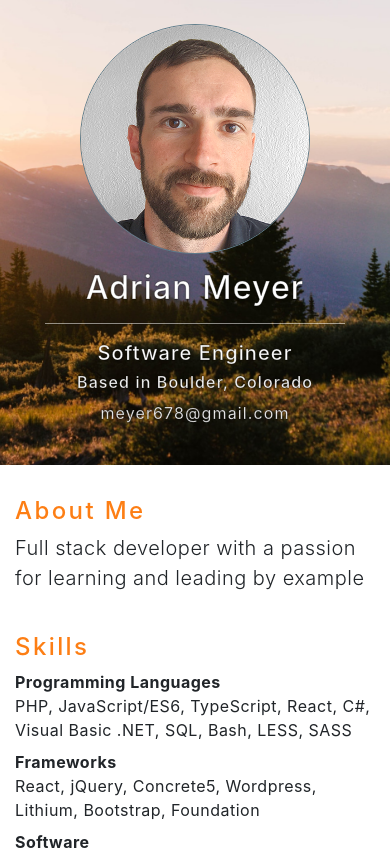
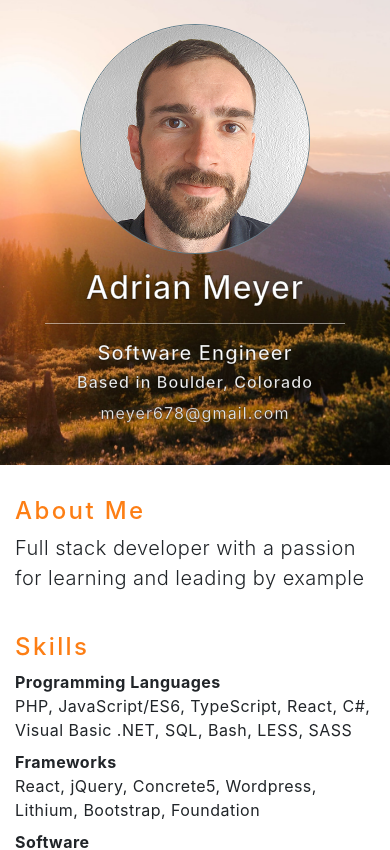
Before and after one commit to meyer678/resume, a React (Create React App) app: page / in a window 390 px wide. Shown: the top 850 px of the page. Built offline with nearby package versions, Linux system fonts and the light colour scheme.

Commit message:
Tuning header background position for mobile

```diff
--- a/src/index.css
+++ b/src/index.css
@@ -24,6 +24,11 @@ header {
 	text-shadow: 0px 1px 3px rgba(0,0,0,.3);
 }
 
+header .jumbotron {
+  background-position: center center;
+  background-size: cover;
+}
+
 header img {
   max-width: 230px;
   border: 1px solid #607d8b;
@@ -42,6 +47,9 @@ section h4 {
 }
 
 @media (max-width: 576px) {
+  header .jumbotron {
+    background-position: 20% center;
+  }
   header img {
     display: block;
     margin: 0 auto 15px;
--- a/src/pages/main.jsx
+++ b/src/pages/main.jsx
@@ -26,8 +26,6 @@ class Header extends React.Component {
     const data = content.header;
     const jumboStyles = {
       backgroundImage: 'url(' + headerImg + ')',
-      backgroundPosition: 'center center',
-      backgroundSize: 'cover'
     };
     return (
       <header className="header">
```
